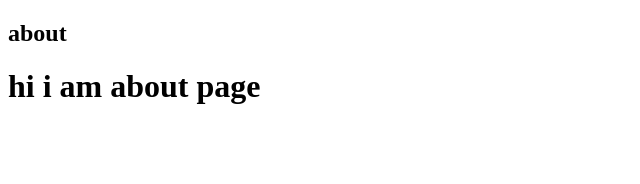
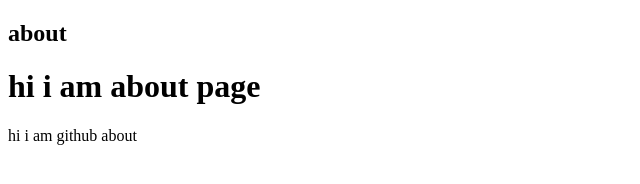
Before and after one commit to SHAILESHDIWANJI/github-demo, a plain HTML site: page about.html in a window 1280 px wide. Shown: the whole page, without its empty margins (0-640 px from the left). Drawn offline with Linux system fonts and the light colour scheme.

Commit message:
added something in about paragraph

```diff
--- a/about.html
+++ b/about.html
@@ -8,5 +8,6 @@
 <body>
     <h2>about</h2>
     <h1>hi i am about page</h1>
+    <p>hi i am github about</p>
 </body>
 </html>
```
